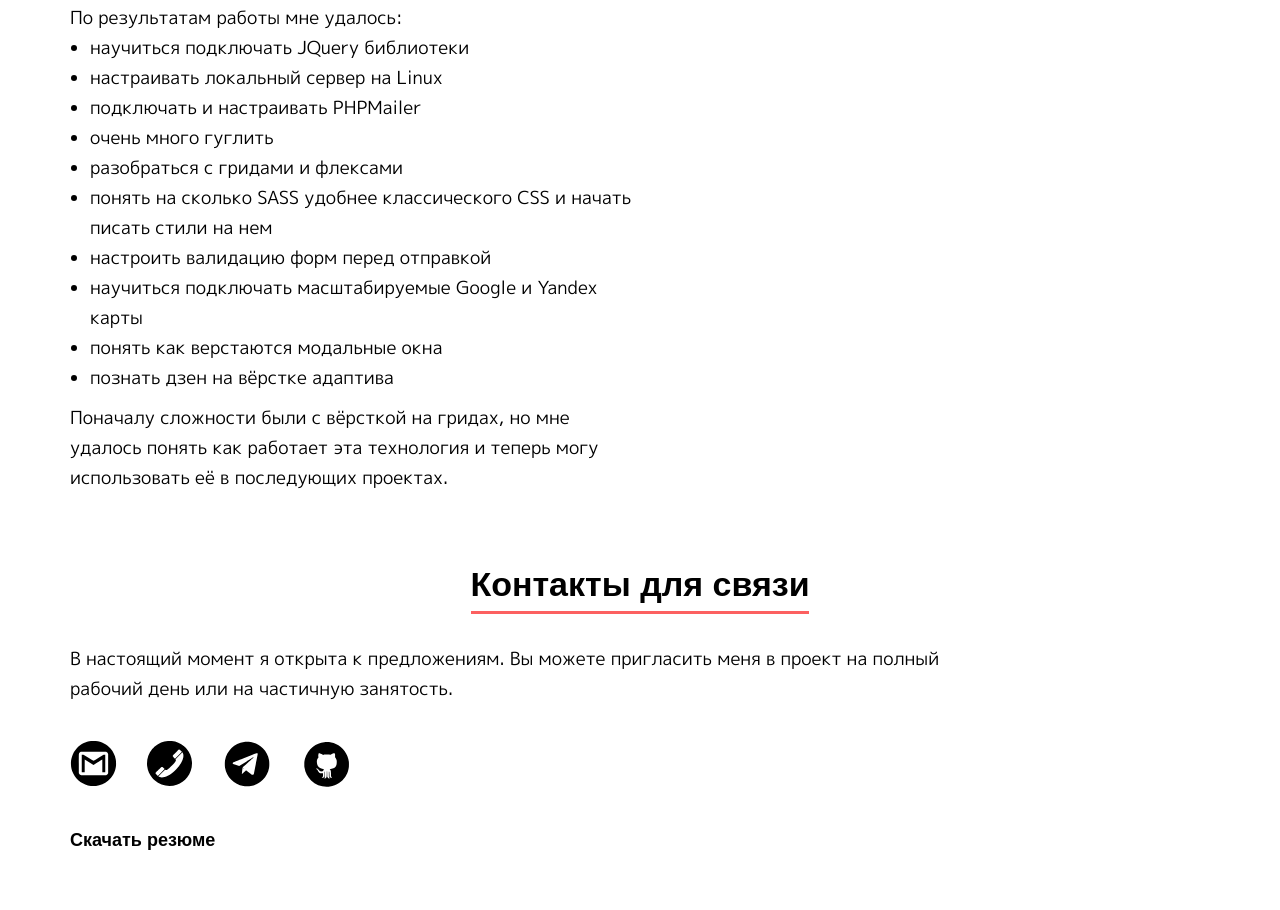
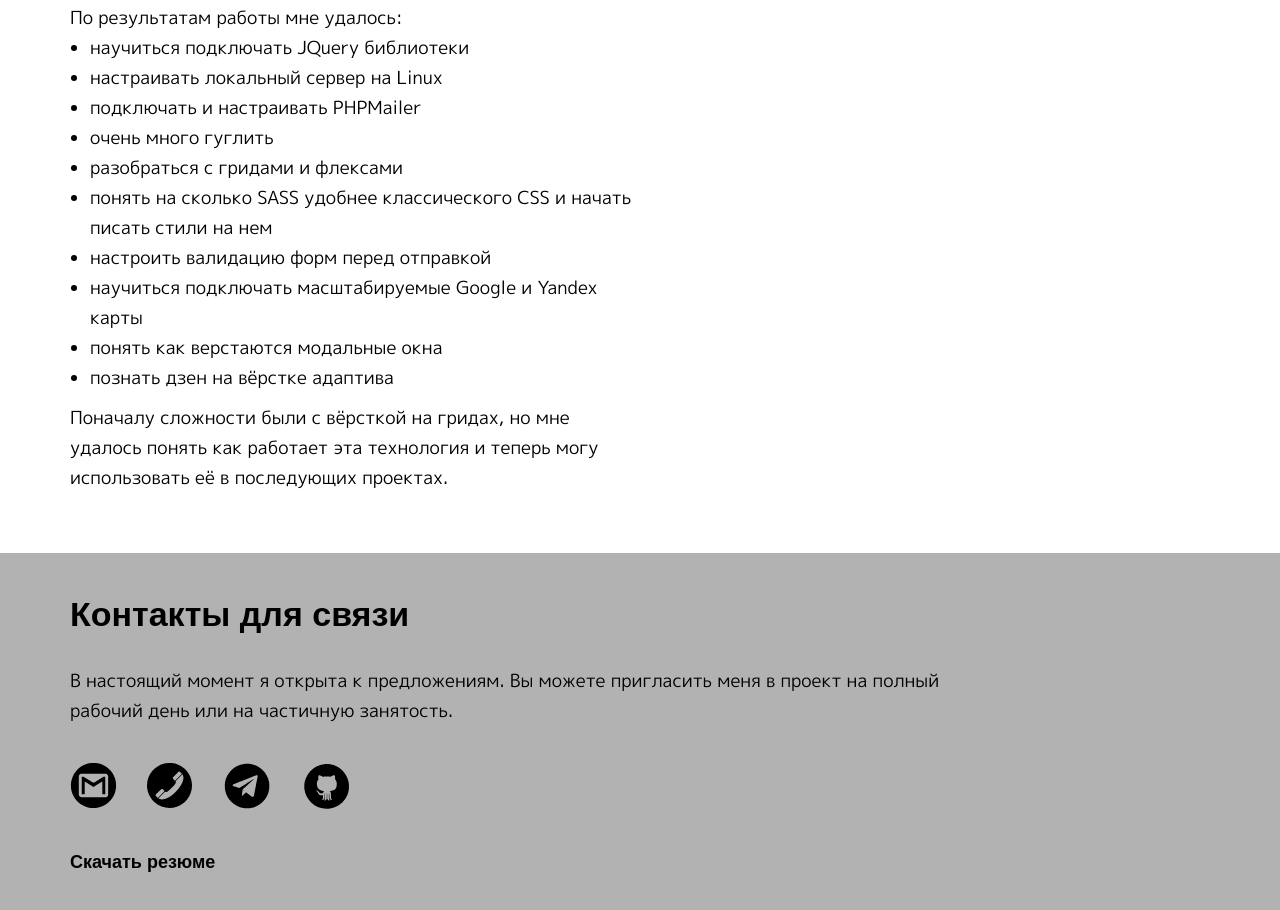
Before and after one commit to Olia-tsk/portfolio, a plain HTML site: page index.html in a window 1280 px wide. Shown: the part 4595-5505 px from the top of the page. Drawn offline with Linux system fonts and the light colour scheme; a web font is replaced by a local one.

Commit message:
change contacts styles

```diff
--- a/sass/_effects.sass
+++ b/sass/_effects.sass
@@ -15,7 +15,7 @@
 .advantages
   &-button
     &:hover
-      color: $red
+      color: #000000
 
 .portfolio
   &-item
@@ -58,7 +58,7 @@
   .advantages
     &-button
       &:hover
-        color: #000000
+        color: $red
 
   .portfolio
     &-item
@@ -74,6 +74,7 @@
         transition: 0s
         &:hover
           fill: #000000
+
   .to-top
     &:hover
       background-color: $red
--- a/sass/blocks/_contacts.sass
+++ b/sass/blocks/_contacts.sass
@@ -1,6 +1,16 @@
 .contacts
+  padding-top: 35px
+  padding-bottom: 60px
+  background-color: rgba(0, 0, 0, 0.3)
   &-title
-    width: 360px
+    margin: 0
+    margin-bottom: 25px
+    width: 100%
+    text-align: left
+    &::after
+      content: ''
+      width: 0
+      height: 0
   &-links
     margin-top: 35px
     margin-bottom: 35px
@@ -20,7 +30,7 @@
         height: 45px
   &-resume
     display: block
-    margin-bottom: 50px
+    margin-bottom: 20px
     font-size: 18px
     line-height: 27px
     font-weight: 700
--- a/sass/blocks/_portfolio.sass
+++ b/sass/blocks/_portfolio.sass
@@ -1,4 +1,5 @@
 .portfolio
+  padding-bottom: 50px
   &-title
     width: 415px
   &-item
```
Also changed, not shown: css/style.css, 1 other file.
